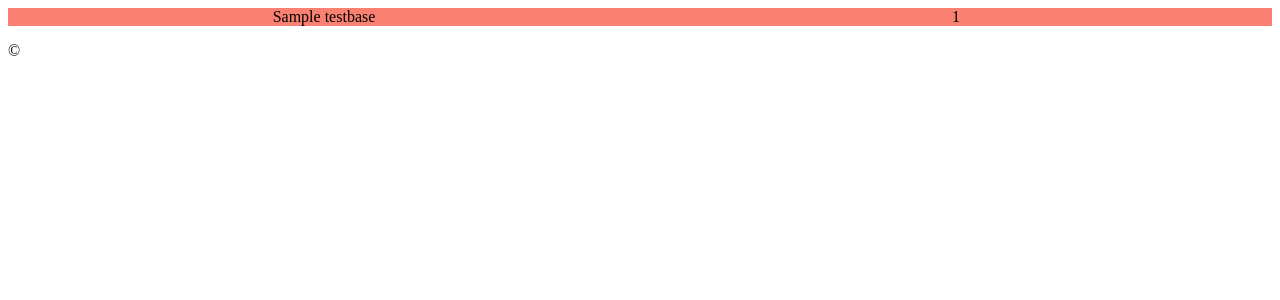
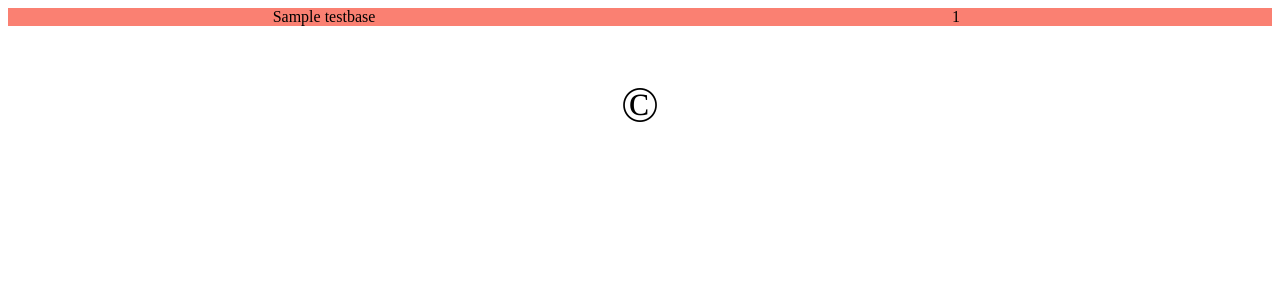
Before and after one commit to poase/first_rep, a Django app: page / in a window 1280 px wide. Shown: the top 300 px of the page. Run offline with Django 3.2, Linux system fonts and the light colour scheme; tables that the repository leaves empty hold one stand-in row (values such as "Sample post"); some libraries are stand-ins or nearby versions.

Commit message:
css static

```diff
--- a/static/css/index_style.css
+++ b/static/css/index_style.css
@@ -19,3 +19,12 @@
     margin: 0 !important;
     padding: 0 !important;
 }
+
+footer {
+    display: block !important;
+    text-align: center;
+    width: 100% !important;
+    margin: 0 !important;
+    padding: 0 !important;
+    font-size: 50px !important;
+}
```
